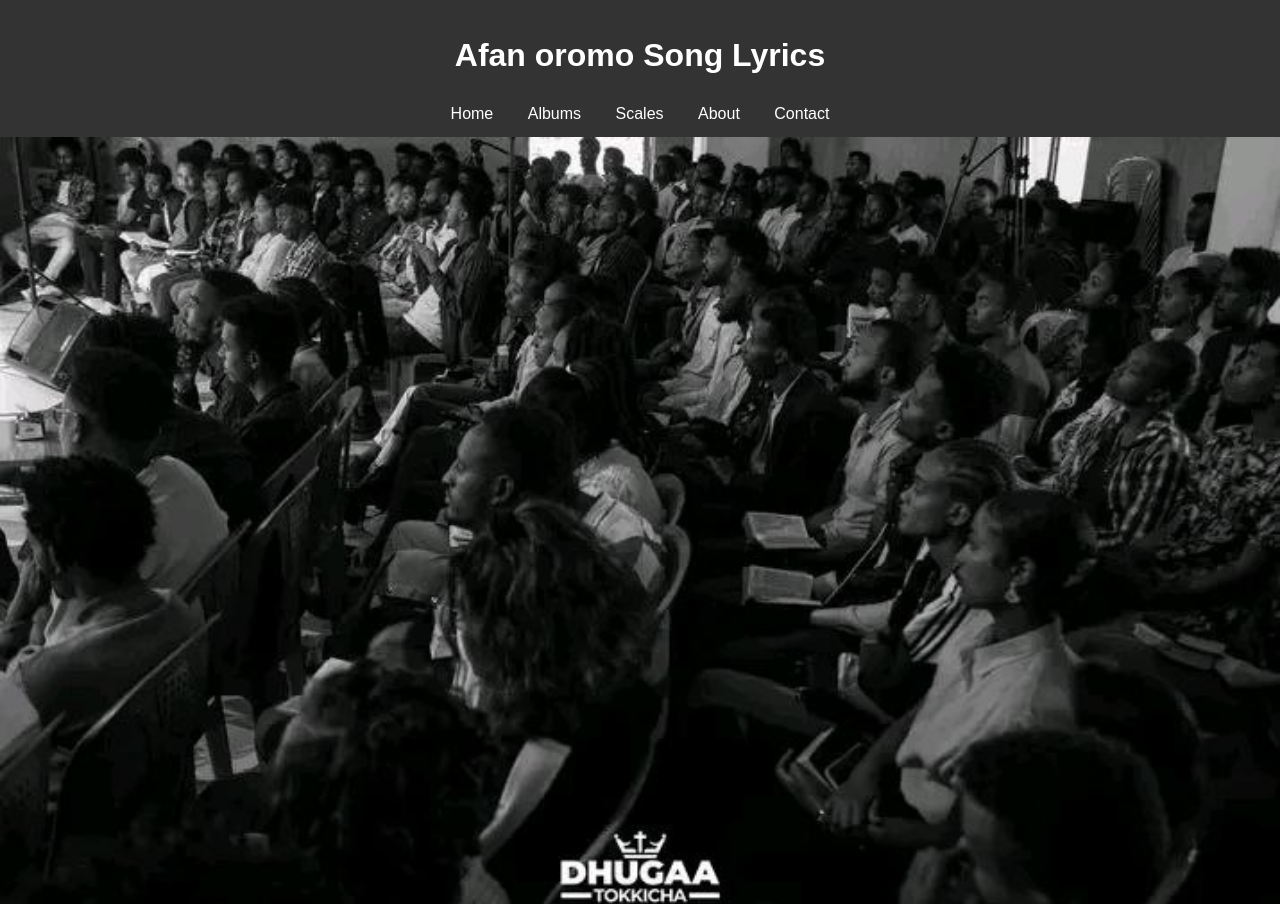
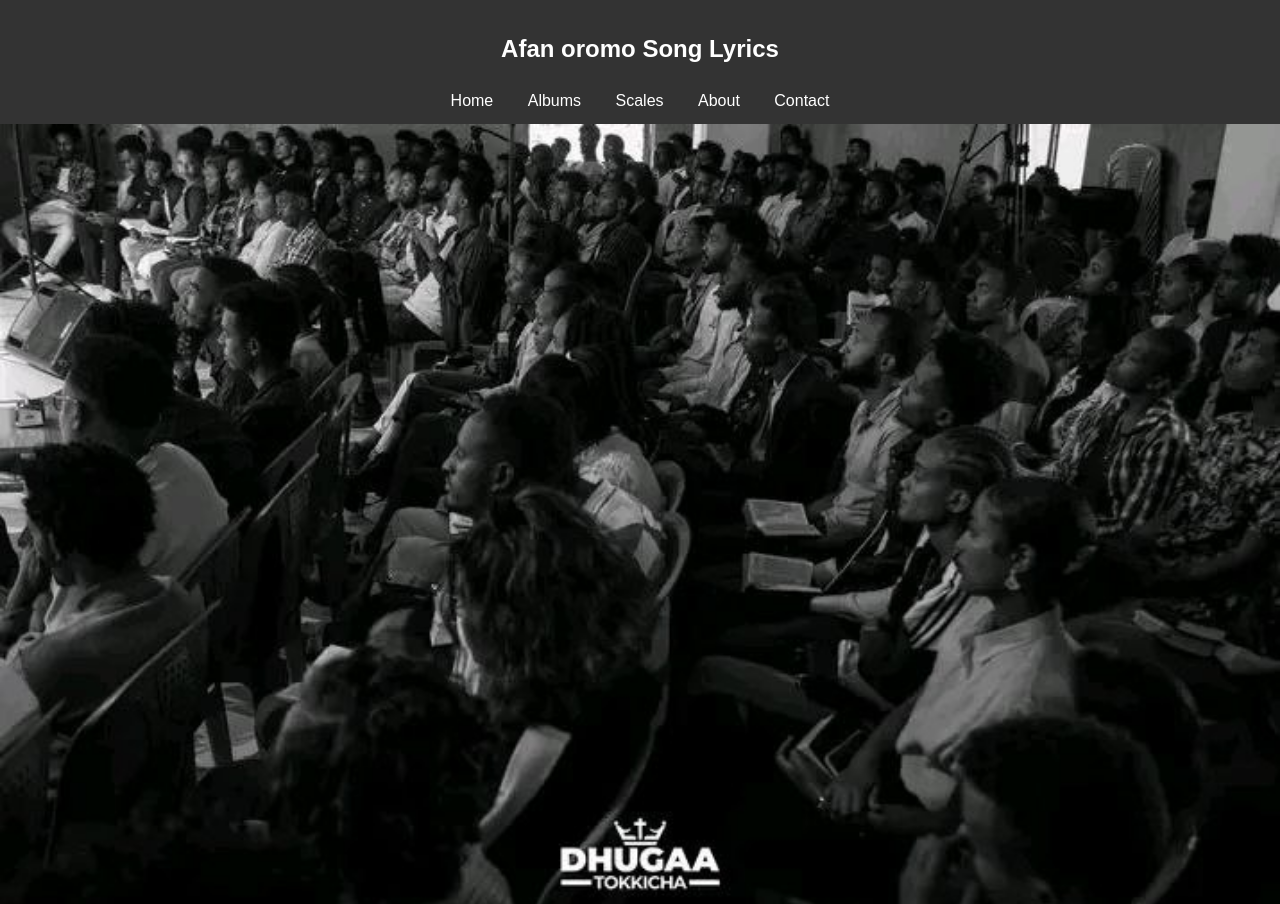
Before and after one commit to soressam/jsionfiles, a plain HTML site: page index.html in a window 1280 px wide. Shown: the top 904 px of the page. Drawn offline with Linux system fonts and the light colour scheme.

Commit message:
Update styles.css

```diff
--- a/styles.css
+++ b/styles.css
@@ -28,7 +28,10 @@ header a:hover, footer a:hover {
     font-size: 12px;
     text-align: center;
 }
+.header-title{
 
+    font-size: 24px;
+}
 /* Hero Section */
 .hero {
     position: relative;
```
